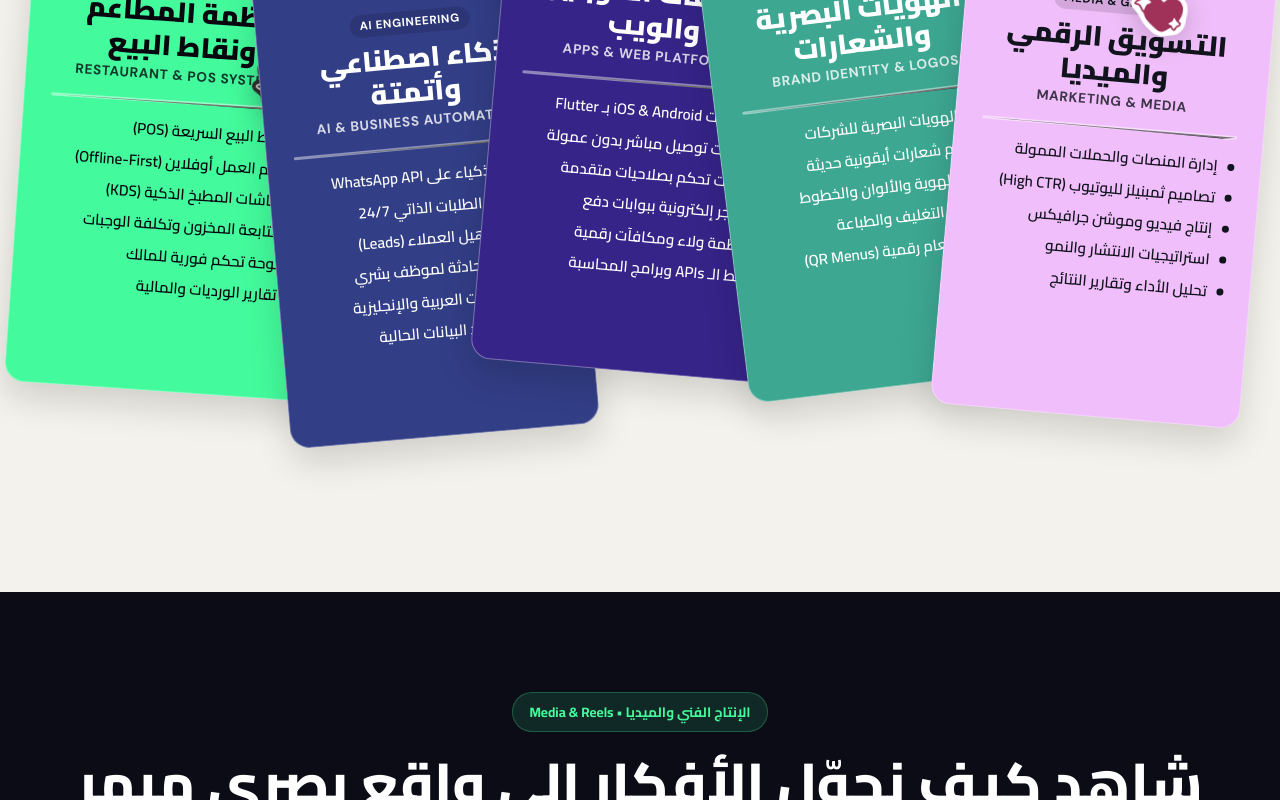
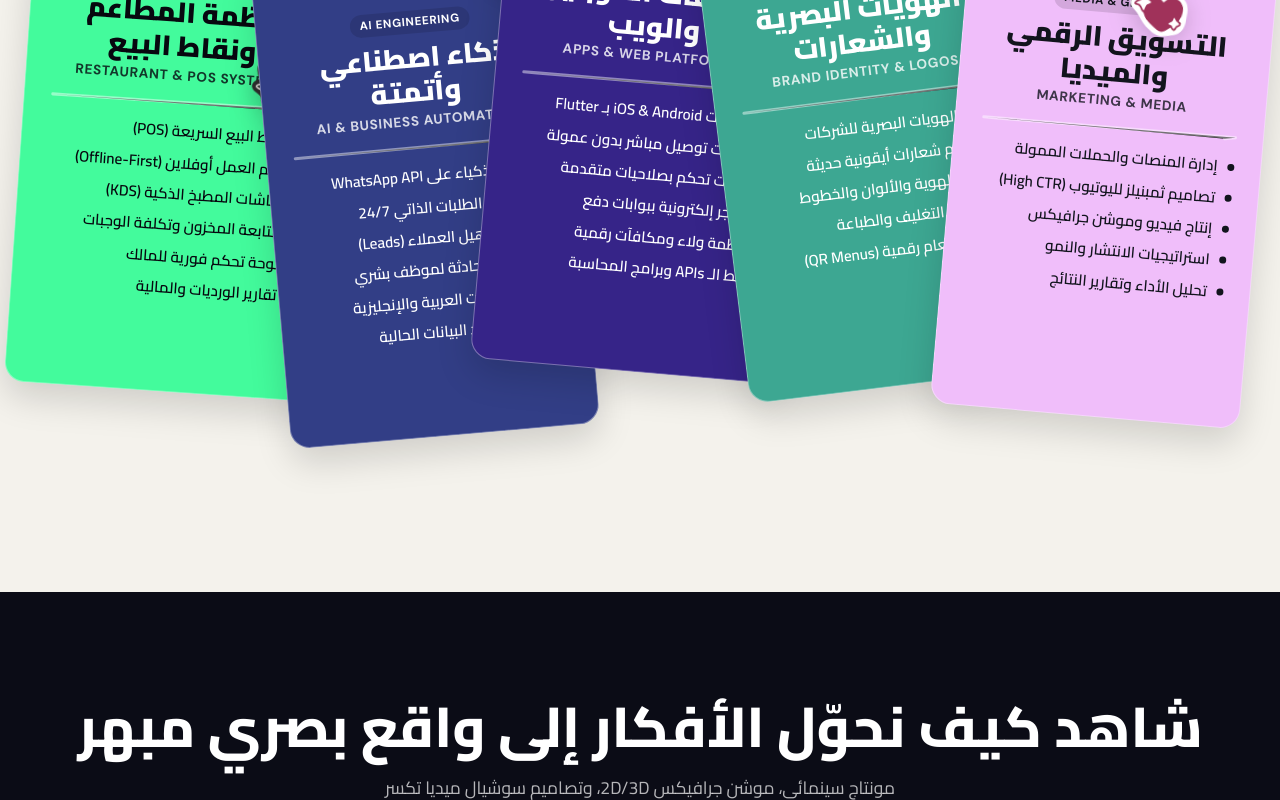
Before and after one commit to hassanmamdouh461/web-noqta, a Next.js app: page / in a window 1280 px wide. Shown: the part 11200-12000 px from the top of the page. Built offline with nearby package versions, Linux system fonts and the light colour scheme.

Commit message:
fix: remove media & reels badge from showreel section

```diff
--- a/components/Showreel.jsx
+++ b/components/Showreel.jsx
@@ -10,9 +10,6 @@ export default function Showreel() {
         <section className="showreel-section" id="showreel-section">
             <div className="showreel__container" dir="rtl">
                 <div className="showreel__header">
-                    <div className="showreel__badge">
-                        <span>الإنتاج الفني والميديا • Media & Reels</span>
-                    </div>
                     <h2 className="showreel__title">شاهد كيف نحوّل الأفكار إلى واقع بصري مبهر</h2>
                     <p className="showreel__desc">
                         مونتاج سينمائي، موشن جرافيكس 2D/3D، وتصاميم سوشيال ميديا تكسر رتابة التايم لاين.
```
